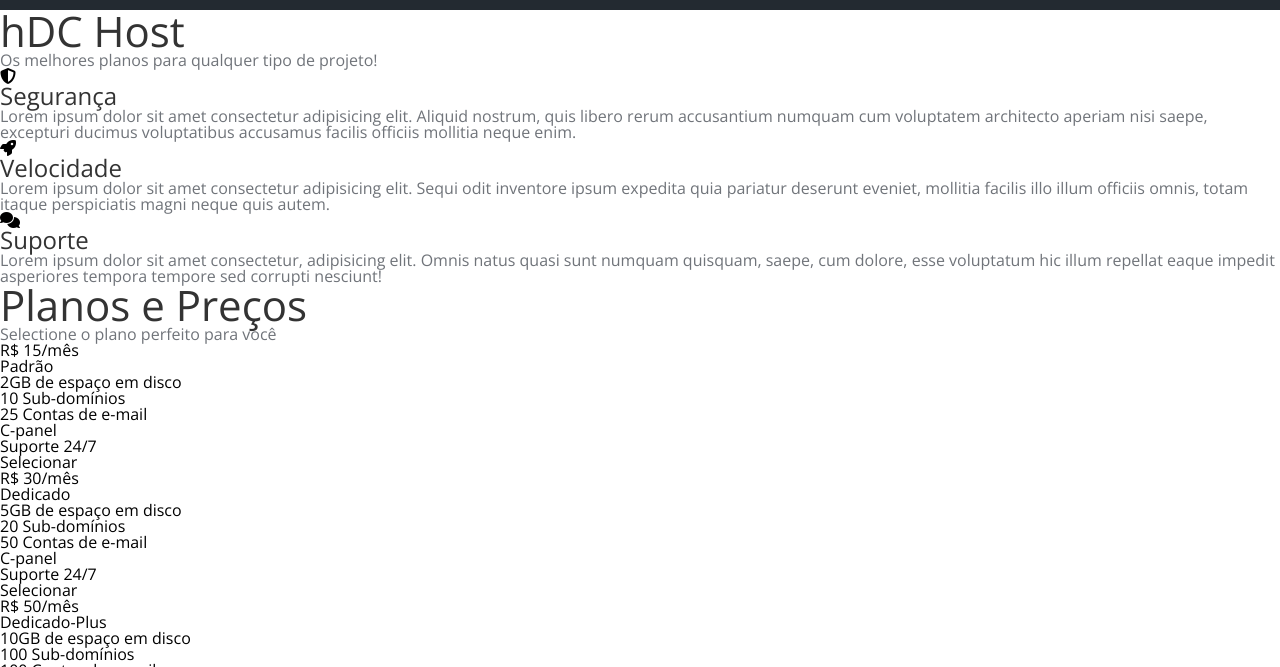
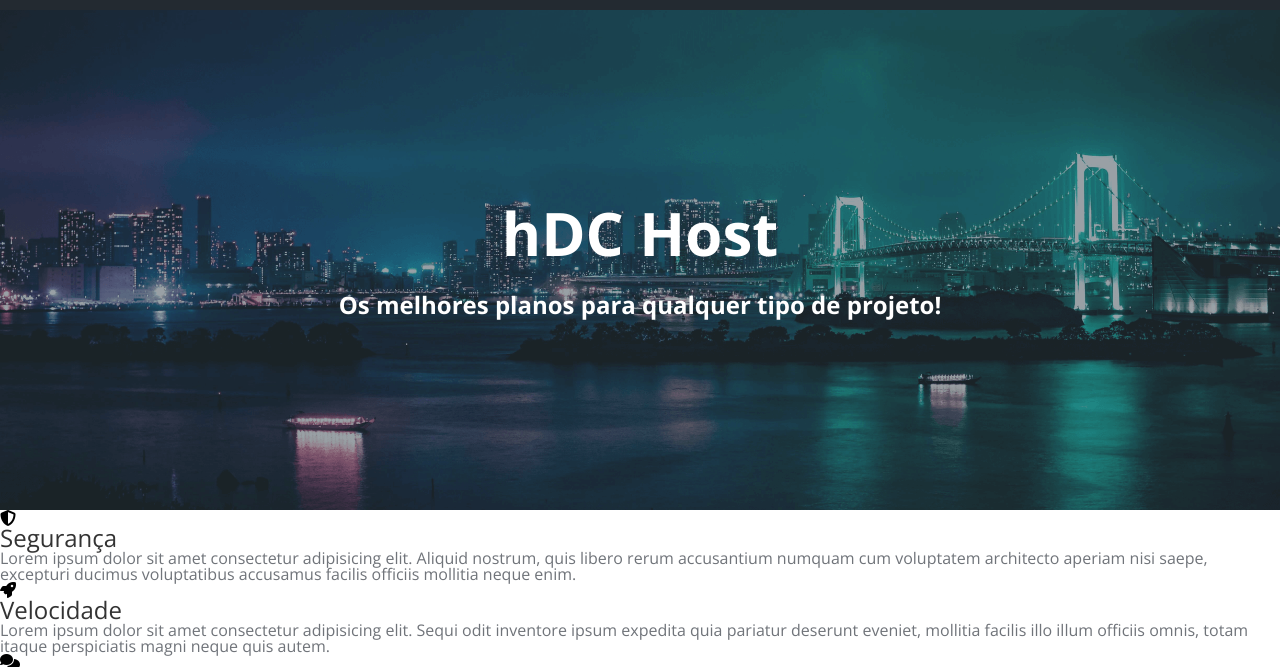
Before and after one commit to Fronchak/hDC-Host-Html-Css, a plain HTML site: page index.html in a window 1280 px wide. Shown: the part 70-737 px from the top of the page. Drawn offline with nearby package versions, Linux system fonts and the light colour scheme.

Commit message:
Concluded main banner style

```diff
--- a/assets/styles/styles.css
+++ b/assets/styles/styles.css
@@ -10,7 +10,7 @@ h1, h2, h3 {
 }
 
 h1 {
-    font-size: 42px;
+    font-size: 48px;
 }
 
 h2 {
@@ -23,6 +23,11 @@ h3 {
 
 p {
     color: #70747A;
+}
+
+header {
+    text-align: center;
+    margin-bottom: 30px;
 }
 
 /* navbar */
@@ -63,3 +68,29 @@ p {
 .navbar-container .navbar-items .login-btn:hover {
     background-color: #22BB5F;
 }
+
+/* main banner */
+.main-banner {
+    background-image: url(../imgs/mainbanner.png);
+    background-position: center;
+    background-size: cover;
+    height: 500px;
+    display: flex;
+    flex-direction: column;
+    align-items: center;
+    justify-content: center;
+}
+
+.main-banner h1,
+.main-banner p {
+    color: #fff;
+    font-weight: bold;
+}
+
+.main-banner h1 {
+    font-size: 60px;
+}
+
+.main-banner p {
+    font-size: 24px;
+}
--- a/index.html
+++ b/index.html
@@ -23,7 +23,9 @@
             </div>
             <main>
                 <div class="main-banner">
-                    <h1>hDC Host</h1>
+                    <header>
+                        <h1>hDC Host</h1>
+                    </header>
                     <p>Os melhores planos para qualquer tipo de projeto!</p>
                 </div>
                 <section class="specialties-container">
```
